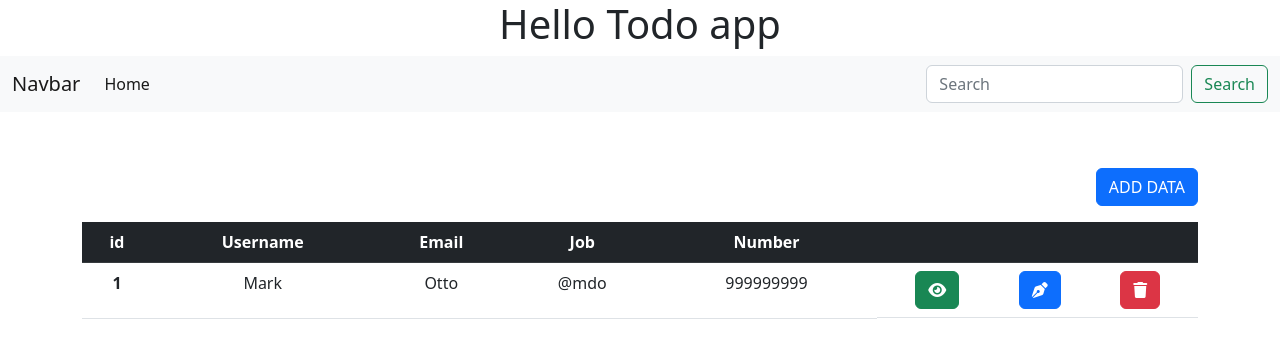
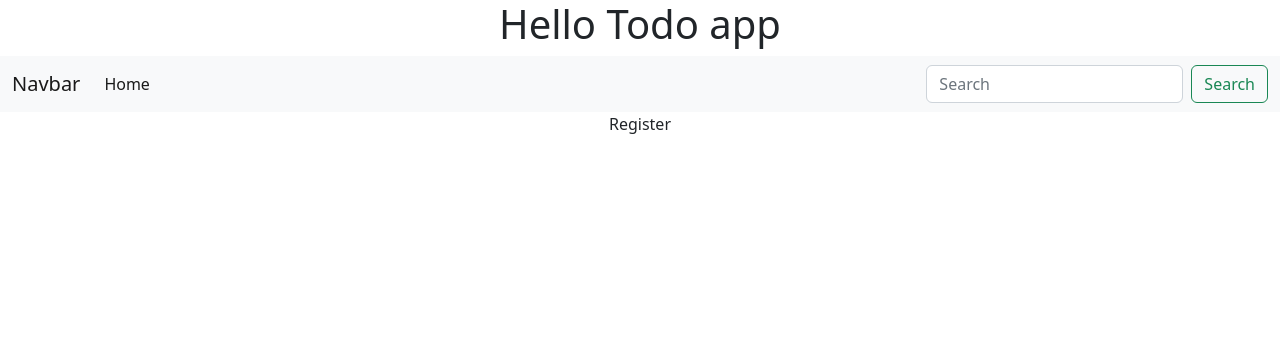
Before and after one commit to krRahul10/USER-LIST, a React (Create React App) app in the folder todoapp/: page /register in a window 1280 px wide. Shown: the top 358 px of the page. Built offline with nearby package versions, Linux system fonts and the light colour scheme.

Commit message:
routing done

```diff
--- a/todoapp/src/App.js
+++ b/todoapp/src/App.js
@@ -3,12 +3,18 @@ import '../node_modules/bootstrap/dist/css/bootstrap.min.css'
 import '../node_modules/bootstrap/dist/js/bootstrap.bundle.min.js'
 import { Navbar } from './Components/Navbar';
 import { Home } from './Components/Home';
+import { Register } from './Components/Register';
+import {Route,Routes} from 'react-router-dom'
 function App() {
   return (
     <div className="App">
      <h1>Hello Todo app</h1>
      <Navbar/>
-     <Home/>
+     <Routes>
+      <Route path='/' element={<Home/>}/>
+      <Route path='/register' element={<Register/>}/>
+     </Routes>
+
     </div>
   );
 }
--- a/todoapp/src/Components/Register.jsx
+++ b/todoapp/src/Components/Register.jsx
@@ -0,0 +1,7 @@
+import React from 'react'
+
+export const Register = () => {
+  return (
+    <div>Register</div>
+  )
+}
```
